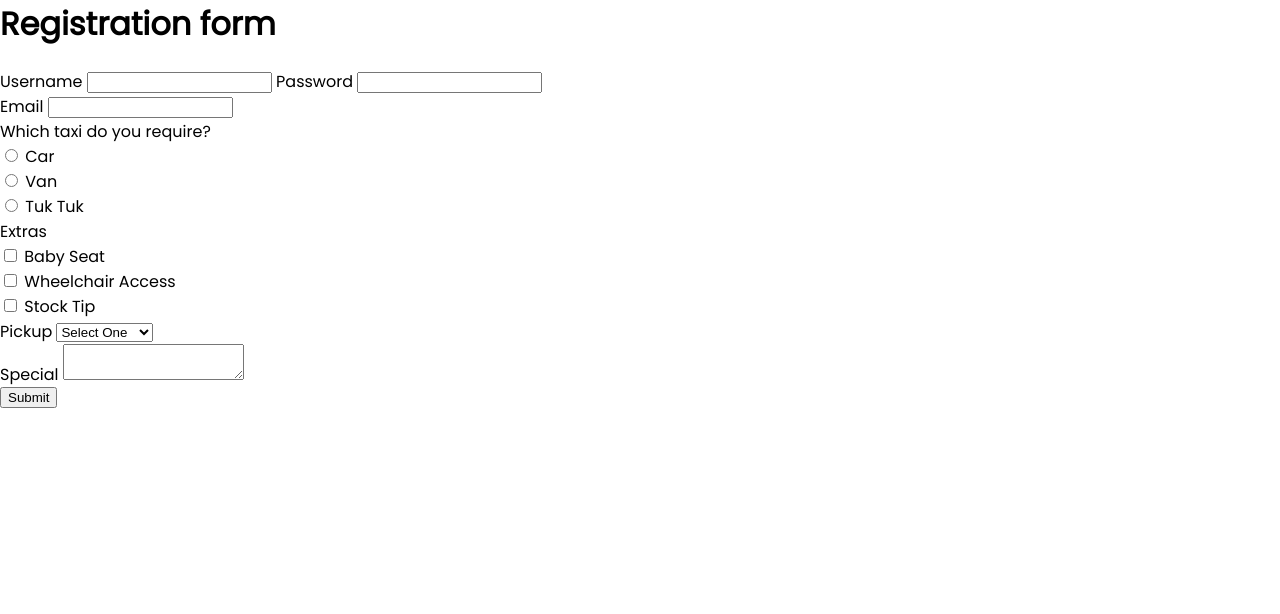
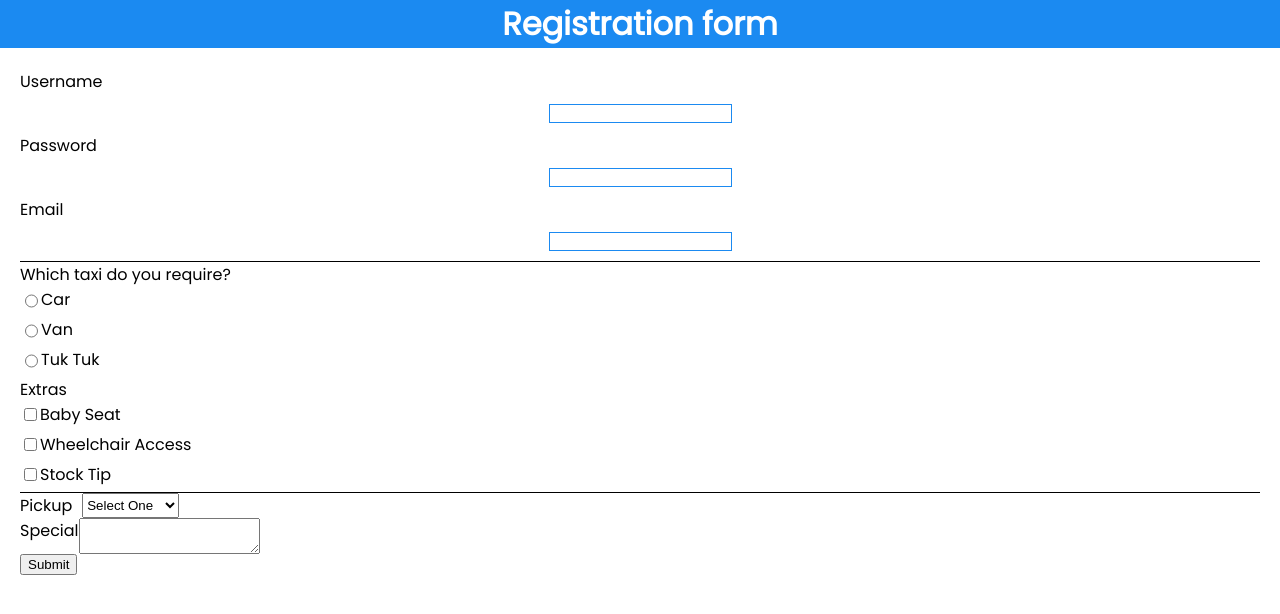
Before and after one commit to farrell-dan/concordia-css-P2, a plain HTML site: page workshop/exercise-08/index.html in a window 1280 px wide. Drawn offline with Linux system fonts and the light colour scheme.

Commit message:
Exercise 6 Correction & bit of Exercise 8

```diff
--- a/workshop/exercise-08/style.css
+++ b/workshop/exercise-08/style.css
@@ -4,31 +4,50 @@ body {
 }
 
 .header {
+  background-color: #1b8af1;
+  color: white;
+  text-align: center;
 }
 
 .registration-form {
+  margin: 0 20px;
 }
 
-.text-field {
-}
 
 .radio-label,
 .checkbox-label {
+  justify-content: left;
+  padding-bottom: 5px;
 }
 
 label {
+  display: inline-flex;
+  justify-content: center;
+}
+.text-field {
+  display: flex;
+  justify-content: center;
+  border: 1px #1b8af1 solid;
+  margin: 10px auto;
 }
 
 .section {
+  border-top: 1px solid black;
 }
 
 .section > label {
+  justify-content: left;
 }
 
 select {
+  margin-left: 10px;
 }
 
 textarea {
+  display: block;
+
+
+  width: 100%;
 }
 
 .form-button {
```
Also changed, not shown: workshop/exercise-06/style.css (+12 -9 lines), 1 other file.
